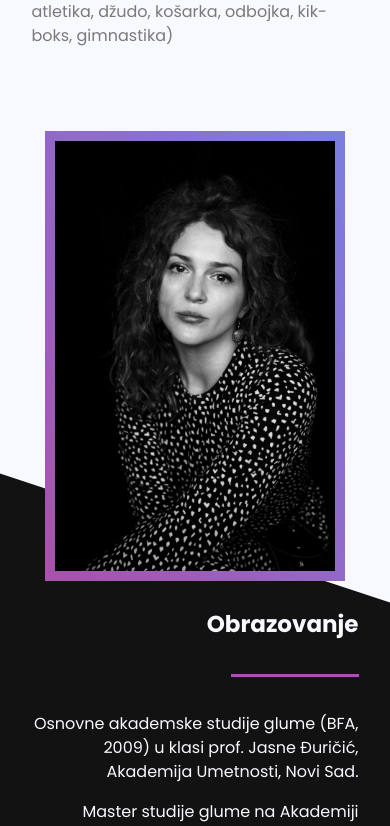
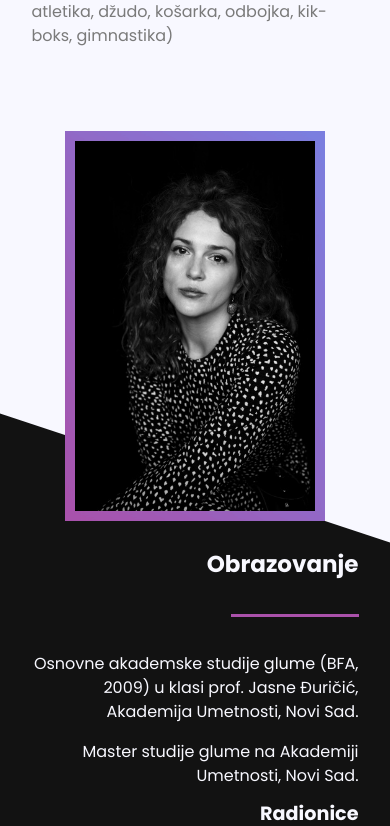
Before and after one commit to vukovicdusan/milicajanevski, a Next.js app: page / in a window 390 px wide. Shown: the part 965-1791 px from the top of the page. Built offline with nearby package versions, Linux system fonts and the light colour scheme.

Commit message:
responsive fixes for bio image and hero image

```diff
--- a/styles/Bio.module.css
+++ b/styles/Bio.module.css
@@ -71,7 +71,7 @@
 
 	.imgContainer,
 	.imgContainer2 {
-		max-width: 300px;
+		max-width: 260px;
 	}
 
 	.imgContainer {
--- a/styles/Hero.module.css
+++ b/styles/Hero.module.css
@@ -30,7 +30,7 @@
 @media (max-width: 700px) {
 	.bckgImage,
 	.bckgOverlay {
-		inline-size: 85vw;
+		inline-size: 90vw;
 		max-block-size: 45vh;
 	}
 
```
